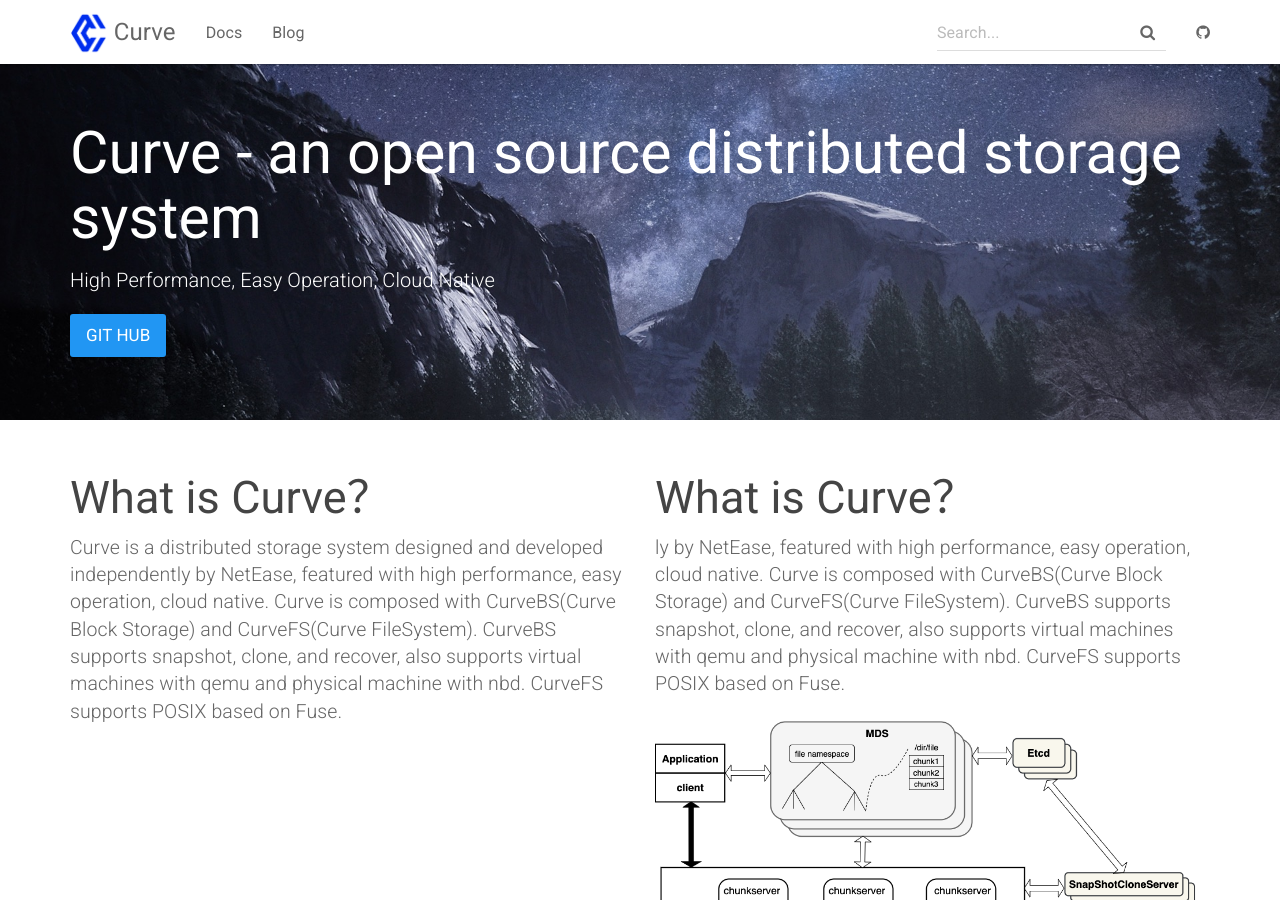
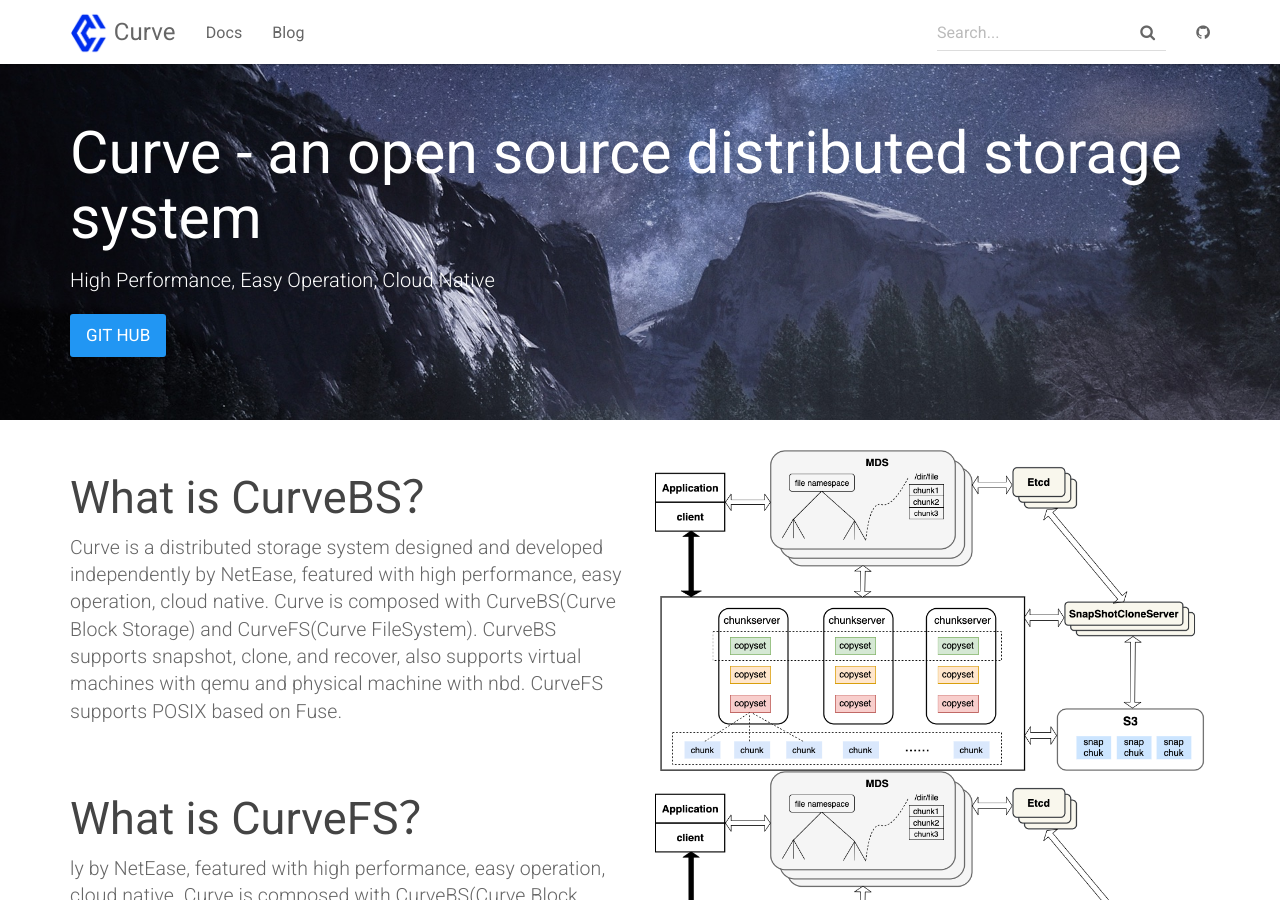
Before and after one commit to opencurve/homepage, a Jekyll site: the page built from index.html, in a window 1280 px wide and 900 px high. Built offline with Jekyll 4.4.1, drawn with Linux system fonts in a browser that asks for light colours.

Commit message:
Update index.html

```diff
--- a/index.html
+++ b/index.html
@@ -13,15 +13,15 @@
 <div class="container">
     <div class="row">
         <div class="col-md-6">
-            <h2 class="header-light regular-pad">What is Curve？</h2>
+            <h2 class="header-light regular-pad">What is CurveBS？</h2>
               <p class="lead">Curve is a distributed storage system designed and developed independently by NetEase, featured with high performance, easy operation, cloud native. Curve is composed with CurveBS(Curve Block Storage) and CurveFS(Curve FileSystem). CurveBS supports snapshot, clone, and recover, also supports virtual machines with qemu and physical machine with nbd. CurveFS supports POSIX based on Fuse.</p>
-        </div>
-        <div class="col-md-6">
-            <h2 class="header-light regular-pad">What is Curve？</h2>
-              <p class="lead">ly by NetEase, featured with high performance, easy operation, cloud native. Curve is composed with CurveBS(Curve Block Storage) and CurveFS(Curve FileSystem). CurveBS supports snapshot, clone, and recover, also supports virtual machines with qemu and physical machine with nbd. CurveFS supports POSIX based on Fuse.</p>
         </div>
         <div class="col-md-6 text-center">
             <img src="{{ "/assets/img/architecture_snap.png" | relative_url }}" alt="Curve logo" class="img-responsive">
+        </div>
+        <div class="col-md-6">
+            <h2 class="header-light regular-pad">What is CurveFS？</h2>
+              <p class="lead">ly by NetEase, featured with high performance, easy operation, cloud native. Curve is composed with CurveBS(Curve Block Storage) and CurveFS(Curve FileSystem). CurveBS supports snapshot, clone, and recover, also supports virtual machines with qemu and physical machine with nbd. CurveFS supports POSIX based on Fuse.</p>
         </div>
         <div class="col-md-6 text-center">
             <img src="{{ "/assets/img/architecture_snap.png" | relative_url }}" alt="Curve logo" class="img-responsive">
```
